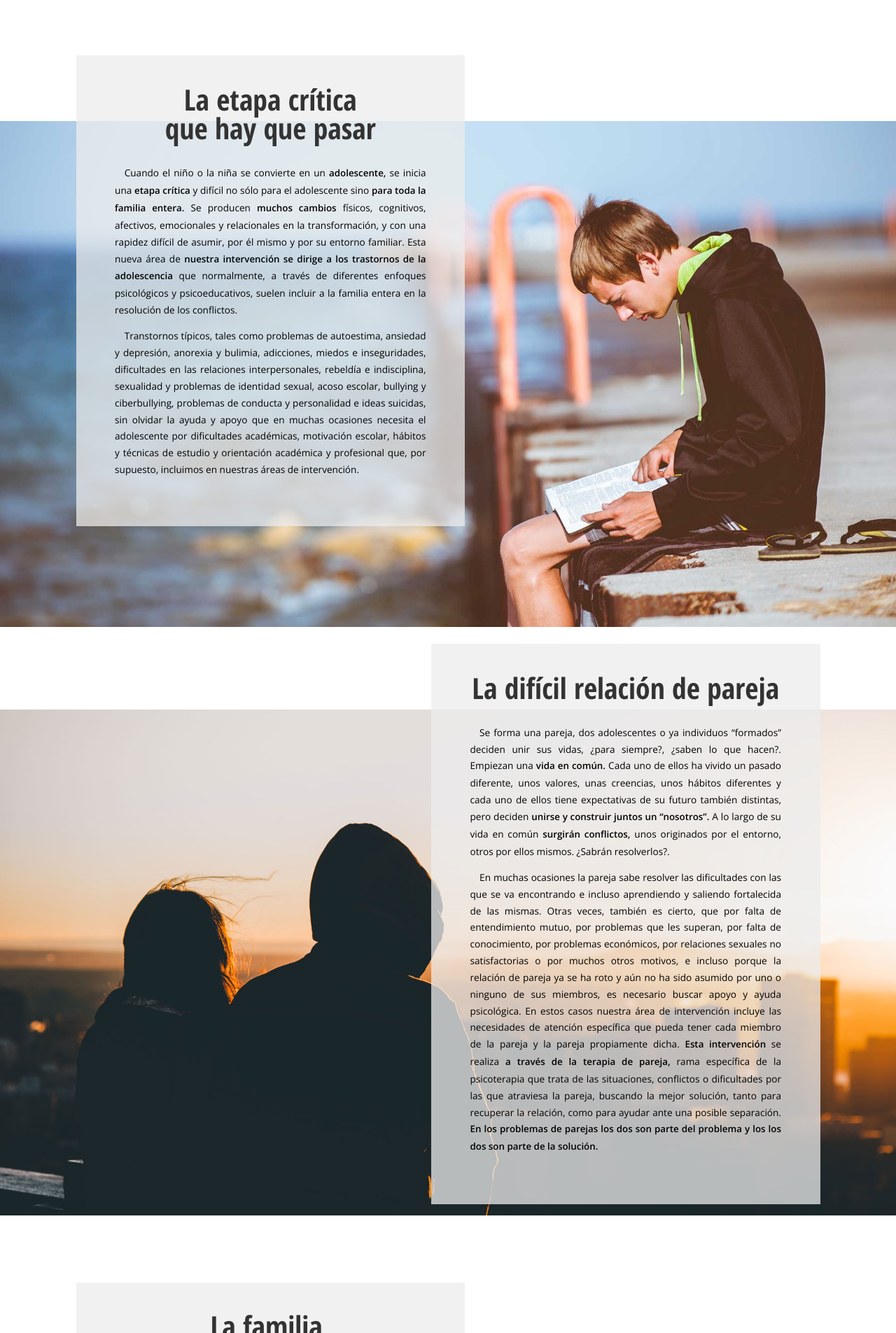
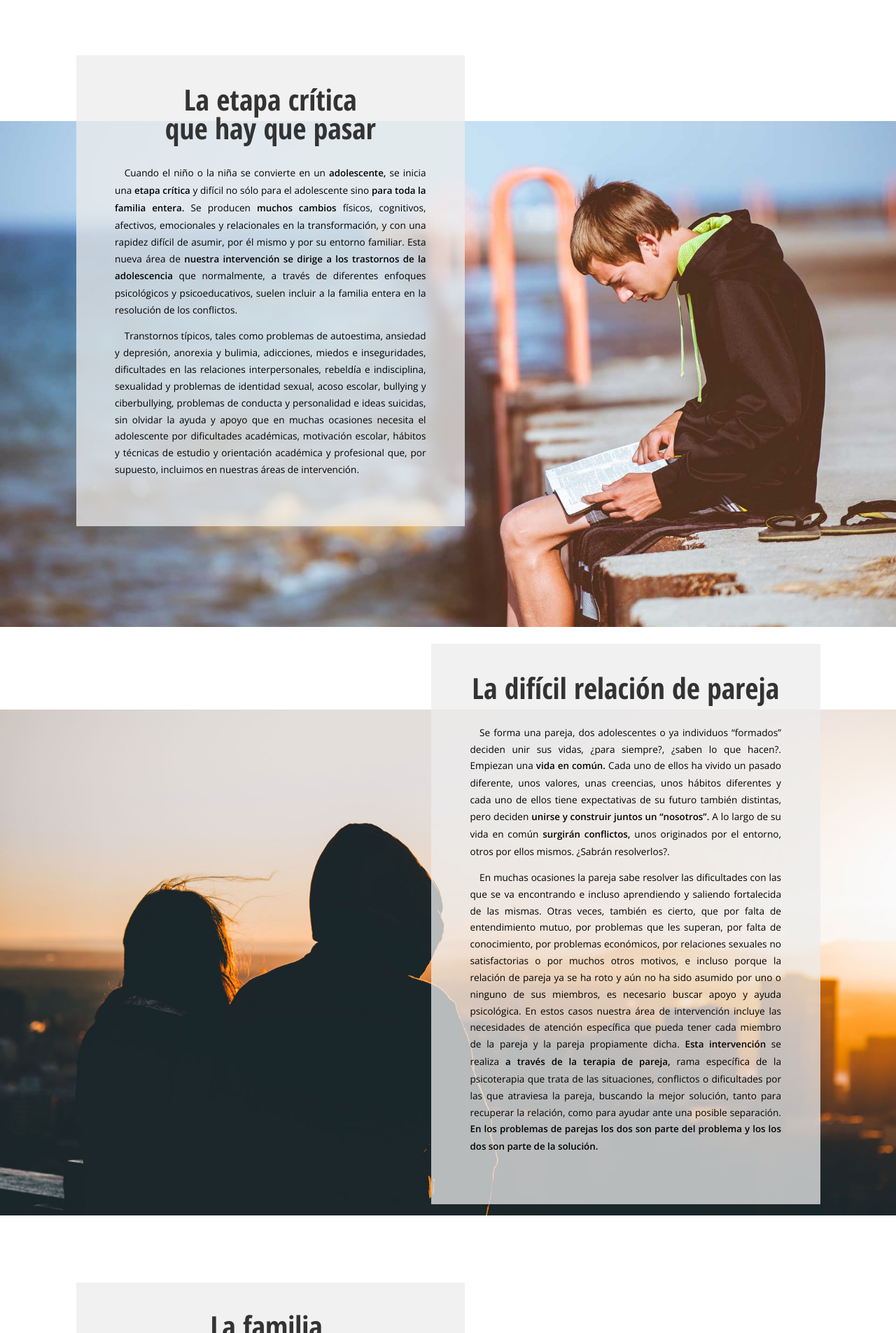
Before and after one commit to santiagodls/psiconueve, a Jekyll site: the page built from areas_intervencion.html, in a window 1280 px wide. Shown: the part 1846-3751 px from the top of the page at 70% size. Built offline with Jekyll 4.4.1, drawn with Linux system fonts in a browser that asks for light colours.

Commit message:
MQ para nav03

```diff
--- a/_sass/mixins.scss
+++ b/_sass/mixins.scss
@@ -56,3 +56,7 @@
 		margin-left: .25em;
 	}
 }
+@mixin short-padding {
+	padding-left: $mobile-padding !important;
+	padding-right: $mobile-padding !important;
+}
--- a/_sass/queries.scss
+++ b/_sass/queries.scss
@@ -18,13 +18,23 @@
 }
 
 //## GLOBALES #######
+@media (max-width: 1280px) {
+
+	.right-img, .right-img.card:before {
+			background-position: right !important;
+	}
+}
 @media (max-width: 480px) {
 	.title, .subtitle {
 		font-size: 2em;
 	}
-	.rp-padding {
-		padding-left: $mobile-padding !important;
-		padding-right: $mobile-padding !important;
+	.short-padding {
+		@include short-padding;
+	}
+	.intro {
+		@extend .short-padding;
+		padding-top: 4em;
+		padding-bottom: 4em;
 	}
 }
 
@@ -155,6 +165,42 @@
 	}
 
 }
+
+//## CARDS #######
+@media (max-width: 660px) {
+	.card {
+		.text-wrapper {
+			padding: 0;
+			.content {
+				margin: 0;
+				padding-top: 0;
+				@include short-padding;
+				max-width: 100%;
+				.title {
+					display: inline-block;
+					position: relative;
+					z-index: 1;
+					padding: .5em 1em;
+					margin-bottom: 0;
+					transform: translateY(-50%);
+					&:before {
+						@include transparent-layer($grey1, .75);
+						z-index: -1;
+					}
+				}
+				&:before {
+					display: none;
+				}
+			}
+		}
+		&:before {
+			position: static;
+			display: block;
+			height: 20em;
+		}
+	}
+}
+
 //## SECTIONS #######
 // index
 @media (max-width: 660px) {
--- a/areas_intervencion.html
+++ b/areas_intervencion.html
@@ -25,7 +25,7 @@ subtitle: La familia, un todo dinámico
 			</div>
 		</div>
 	</section>
-	<section class="card">
+	<section class="card right-img">
 		<div class="text-wrapper">
 			<div class="content">
 				<h2 class="title">La etapa crítica<br />que hay que pasar</h2>
@@ -51,7 +51,7 @@ subtitle: La familia, un todo dinámico
 			</div>
 		</div>
 	</section>
-	<section class="card">
+	<section class="card right-img">
 		<div class="text-wrapper">
 			<div class="content">
 				<h2 class="title">La familia,<br />como fin del ciclo vital</h2>
```
Also changed, not shown: index.html (+4 -4 lines).
